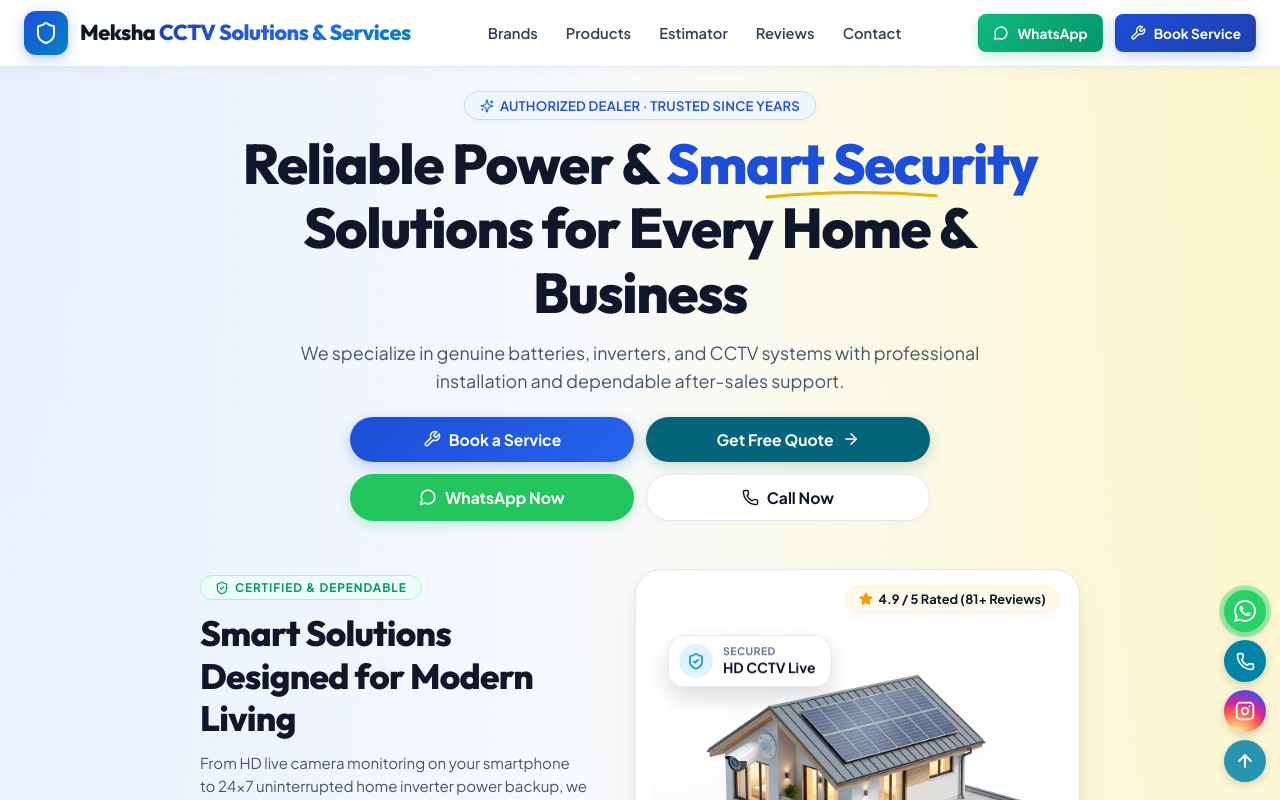
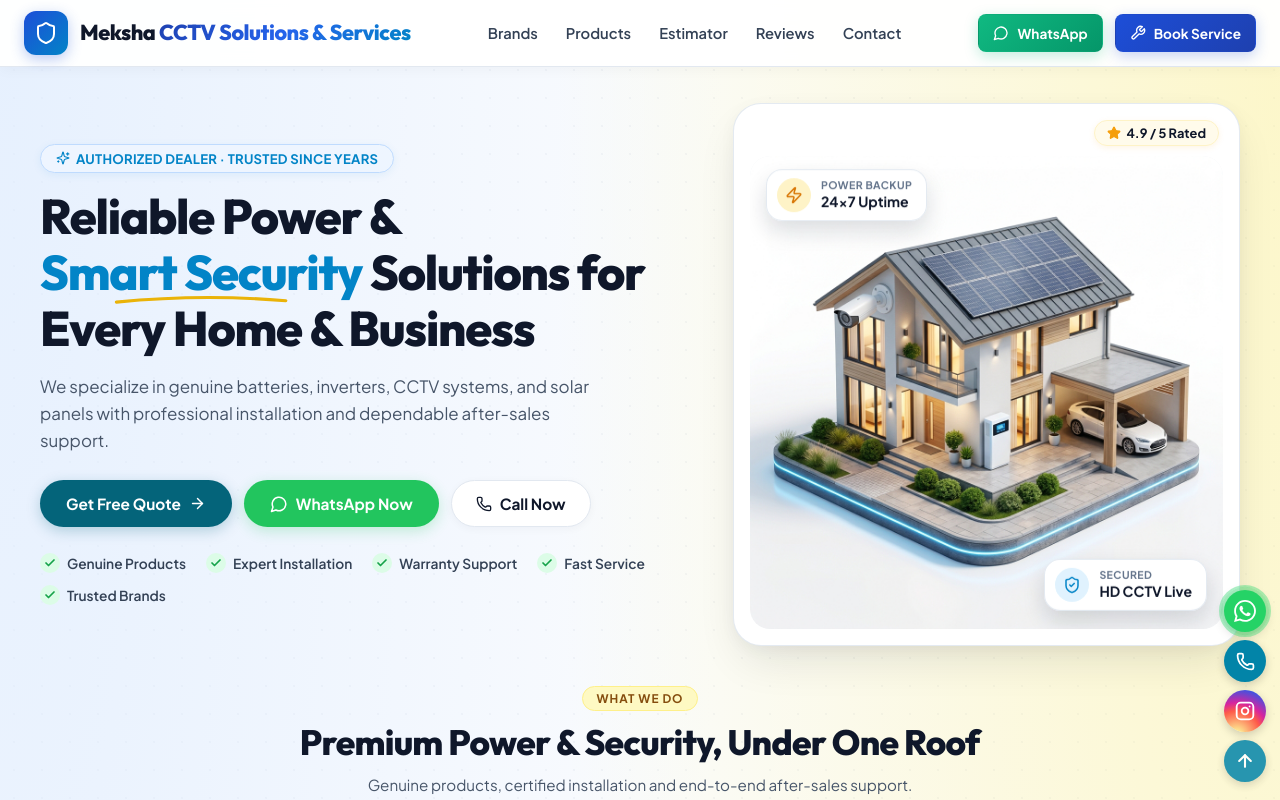
Before and after one commit to kishorn14/CCTV_inventory_management, a React (Vite) app: page / in a window 1280 px wide. Shown: the top 800 px of the page. Built offline with nearby package versions, Linux system fonts and the light colour scheme.

Commit message:
Match desktop hero view: 2-column side-by-side layout with left CTA/trust badges and right 3D smart home card

```diff
--- a/src/components/Hero.tsx
+++ b/src/components/Hero.tsx
@@ -5,7 +5,6 @@
   MessageCircle,
   Phone,
   ArrowRight,
-  Wrench,
   ShieldCheck,
   Clock,
   Check,
@@ -94,39 +93,40 @@
       }} />
 
       <div className="container">
-        {/* Top Trust Badge */}
-        <div style={{ textAlign: 'center', marginBottom: '12px' }}>
+        {/* Main 2-Column Hero Split (Desktop Side-by-Side, Mobile Stacked) */}
+        <div className="hero-main-split">
+          {/* LEFT COLUMN: Badge, H1 Title, Subtitle, CTA Buttons, Trust Badges */}
+          <div className="hero-main-left">
+            {/* 1. Top Trust Badge */}
             <div className="section-badge" style={{
               background: 'rgba(239, 246, 255, 0.95)',
               border: '1px solid #bfdbfe',
-            color: '#1d4ed8',
-            fontWeight: 600,
+              color: '#0284c7',
+              fontWeight: 700,
               fontSize: '0.82rem',
               padding: '5px 15px',
               borderRadius: '9999px',
               display: 'inline-flex',
               alignItems: 'center',
               gap: '6px',
-            boxShadow: '0 2px 8px rgba(29, 78, 216, 0.05)',
-            margin: 0
+              boxShadow: '0 2px 8px rgba(2, 132, 199, 0.08)',
+              marginBottom: '16px'
             }}>
-            <Sparkles size={14} color="#2563eb" />
+              <Sparkles size={14} color="#0284c7" />
               <span>Authorized Dealer · Trusted Since Years</span>
             </div>
-        </div>
 
-        {/* Hero Main Heading & Description */}
-        <div style={{ textAlign: 'center', maxWidth: '880px', margin: '0 auto 24px auto' }}>
+            {/* 2. Main Heading */}
             <h1 style={{
-            fontSize: 'clamp(2.1rem, 6.8vw, 3.5rem)',
+              fontSize: 'clamp(2.2rem, 3.8vw, 3.4rem)',
               fontWeight: 800,
               lineHeight: 1.15,
               color: '#0f172a',
-            marginBottom: '14px',
+              marginBottom: '16px',
               letterSpacing: '-0.025em'
             }}>
               Reliable Power &amp;{' '}
-            <span style={{ position: 'relative', display: 'inline-block', color: '#1d4ed8' }}>
+              <span style={{ position: 'relative', display: 'inline-block', color: '#0284c7' }}>
                 Smart Security
                 <svg
                   viewBox="0 0 250 20"
@@ -152,69 +152,36 @@
               Solutions for Every Home &amp; Business
             </h1>
 
+            {/* 3. Subtitle */}
             <p style={{
-            fontSize: 'clamp(0.96rem, 3.4vw, 1.12rem)',
+              fontSize: 'clamp(0.96rem, 1.8vw, 1.06rem)',
               color: '#475569',
-            lineHeight: 1.55,
-            maxWidth: '680px',
-            margin: '0 auto 22px auto'
+              lineHeight: 1.6,
+              maxWidth: '560px',
+              marginBottom: '26px'
             }}>
-            We specialize in genuine batteries, inverters, and CCTV systems with professional installation and dependable after-sales support.
+              We specialize in genuine batteries, inverters, CCTV systems, and solar panels with professional installation and dependable after-sales support.
             </p>
 
-          {/* Action Buttons - Hero Pill Buttons Group (Responsive 2x2 on Desktop) */}
-          <div className="hero-cta-group">
-            {/* Button 0: Book a Service */}
-            <button
-              onClick={() => onOpenBooking()}
-              style={{
-                display: 'flex',
-                alignItems: 'center',
-                justifyContent: 'center',
-                gap: '8px',
-                background: 'linear-gradient(135deg, #1d4ed8 0%, #2563eb 100%)',
-                color: '#ffffff',
-                padding: '13px 28px',
-                borderRadius: '9999px',
-                fontWeight: 700,
-                fontSize: '0.98rem',
-                border: 'none',
-                cursor: 'pointer',
-                width: '100%',
-                boxShadow: '0 4px 14px rgba(29, 78, 216, 0.28)',
-                transition: 'all 0.2s ease'
-              }}
-              onMouseEnter={(e) => {
-                e.currentTarget.style.transform = 'translateY(-2px)';
-                e.currentTarget.style.boxShadow = '0 6px 18px rgba(29, 78, 216, 0.35)';
-              }}
-              onMouseLeave={(e) => {
-                e.currentTarget.style.transform = 'translateY(0)';
-                e.currentTarget.style.boxShadow = '0 4px 14px rgba(29, 78, 216, 0.28)';
-              }}
-            >
-              <Wrench size={18} />
-              <span>Book a Service</span>
-            </button>
-
+            {/* 4. Action Buttons (Horizontal Row on Desktop, Full Width Stack on Mobile) */}
+            <div className="hero-cta-buttons">
               {/* Button 1: Get Free Quote */}
               <button
                 onClick={() => onOpenQuote ? onOpenQuote() : onOpenBooking()}
                 style={{
-                display: 'flex',
+                  display: 'inline-flex',
                   alignItems: 'center',
                   justifyContent: 'center',
                   gap: '8px',
                   background: '#04647a',
                   color: '#ffffff',
-                padding: '13px 28px',
+                  padding: '13px 26px',
                   borderRadius: '9999px',
                   fontWeight: 700,
-                fontSize: '0.98rem',
+                  fontSize: '0.96rem',
                   border: 'none',
                   cursor: 'pointer',
-                width: '100%',
-                boxShadow: '0 4px 14px rgba(4, 100, 122, 0.22)',
+                  boxShadow: '0 4px 14px rgba(4, 100, 122, 0.25)',
                   transition: 'all 0.2s ease'
                 }}
                 onMouseEnter={(e) => {
@@ -227,7 +194,7 @@
                 }}
               >
                 <span>Get Free Quote</span>
-              <ArrowRight size={18} />
+                <ArrowRight size={17} />
               </button>
 
               {/* Button 2: WhatsApp Now */}
@@ -236,19 +203,18 @@
                 target="_blank"
                 rel="noopener noreferrer"
                 style={{
-                display: 'flex',
+                  display: 'inline-flex',
                   alignItems: 'center',
                   justifyContent: 'center',
                   gap: '8px',
                   background: '#22c55e',
                   color: '#ffffff',
-                padding: '13px 28px',
+                  padding: '13px 26px',
                   borderRadius: '9999px',
                   fontWeight: 700,
-                fontSize: '0.98rem',
+                  fontSize: '0.96rem',
                   textDecoration: 'none',
-                width: '100%',
-                boxShadow: '0 4px 14px rgba(34, 197, 94, 0.22)',
+                  boxShadow: '0 4px 14px rgba(34, 197, 94, 0.24)',
                   transition: 'all 0.2s ease'
                 }}
                 onMouseEnter={(e) => {
@@ -268,19 +234,18 @@
               <a
                 href={`tel:${shopInfo.phone}`}
                 style={{
-                display: 'flex',
+                  display: 'inline-flex',
                   alignItems: 'center',
                   justifyContent: 'center',
                   gap: '8px',
                   background: '#ffffff',
                   color: '#0f172a',
-                padding: '13px 28px',
+                  padding: '13px 24px',
                   borderRadius: '9999px',
                   fontWeight: 700,
-                fontSize: '0.98rem',
+                  fontSize: '0.96rem',
                   textDecoration: 'none',
                   border: '1px solid #e2e8f0',
-                width: '100%',
                   boxShadow: '0 2px 8px rgba(15, 23, 42, 0.04)',
                   transition: 'all 0.2s ease'
                 }}
@@ -295,82 +260,34 @@
                   e.currentTarget.style.background = '#ffffff';
                 }}
               >
-              <Phone size={17} color="#0f172a" />
+                <Phone size={16} color="#0f172a" />
                 <span>Call Now</span>
               </a>
             </div>
 
-          {/* Trust Checklist & Smart Home Showcase Visual (Responsive 2-Column Split on Desktop, Directly Below Action Buttons) */}
-          <div className="hero-trust-split-section">
-            {/* Left Column: Value Proposition & 5 Checkmarks Trust Grid */}
-            <div style={{ textAlign: 'left' }}>
-              <div style={{
-                display: 'inline-flex',
-                alignItems: 'center',
-                gap: '6px',
-                background: '#ecfdf5',
-                border: '1px solid #a7f3d0',
-                color: '#059669',
-                fontWeight: 800,
-                fontSize: '0.74rem',
-                letterSpacing: '0.08em',
-                padding: '4px 14px',
-                borderRadius: '9999px',
-                textTransform: 'uppercase',
-                marginBottom: '12px'
-              }}>
-                <ShieldCheck size={14} color="#059669" />
-                <span>Certified &amp; Dependable</span>
-              </div>
-
-              <h2 style={{
-                fontSize: 'clamp(1.5rem, 4vw, 2.2rem)',
-                fontWeight: 800,
-                color: '#0f172a',
-                lineHeight: 1.2,
-                marginBottom: '12px',
-                letterSpacing: '-0.02em'
-              }}>
-                Smart Solutions Designed for Modern Living
-              </h2>
-
-              <p style={{
-                fontSize: '0.94rem',
-                color: '#475569',
-                lineHeight: 1.55,
-                marginBottom: '20px'
-              }}>
-                From HD live camera monitoring on your smartphone to 24×7 uninterrupted home inverter power backup, we deliver turnkey installation across Davangere.
-              </p>
-
-              {/* 5 Checkmarks Grid */}
-              <div style={{
-                display: 'grid',
-                gridTemplateColumns: 'repeat(auto-fit, minmax(180px, 1fr))',
-                gap: '12px 16px',
-                marginBottom: '24px'
-              }}>
+            {/* 5. Trust Badges Row */}
+            <div className="hero-trust-badges">
               {[
-                  '100% Genuine Products',
-                  'Certified Expert Installation',
-                  'Official Warranty Support',
-                  'Doorstep Prompt Service',
-                  'Authorized Dealer Brands'
+                'Genuine Products',
+                'Expert Installation',
+                'Warranty Support',
+                'Fast Service',
+                'Trusted Brands'
               ].map((feat, idx) => (
                 <div
                   key={idx}
                   style={{
-                      display: 'flex',
+                    display: 'inline-flex',
                     alignItems: 'center',
-                      gap: '10px',
-                      color: '#1e293b',
+                    gap: '7px',
+                    color: '#334155',
                     fontWeight: 600,
-                      fontSize: '0.88rem'
+                    fontSize: '0.86rem'
                   }}
                 >
                   <div style={{
-                      width: '22px',
-                      height: '22px',
+                    width: '20px',
+                    height: '20px',
                     borderRadius: '50%',
                     background: '#dcfce7',
                     color: '#16a34a',
@@ -379,31 +296,23 @@
                     justifyContent: 'center',
                     flexShrink: 0
                   }}>
-                      <Check size={14} strokeWidth={3} />
+                    <Check size={12} strokeWidth={3.5} />
                   </div>
                   <span>{feat}</span>
                 </div>
               ))}
             </div>
-
-              <button
-                onClick={() => onOpenBooking()}
-                className="btn btn-primary"
-                style={{ borderRadius: '9999px', padding: '12px 24px', fontWeight: 700 }}
-              >
-                <Wrench size={18} />
-                <span>Request Doorstep Service</span>
-              </button>
           </div>
 
-            {/* Right Column: Showcase Card with 3D Illustration & Floating Badges */}
+          {/* RIGHT COLUMN: 3D Smart Home Showcase Card */}
+          <div className="hero-main-right" style={{ width: '100%' }}>
             <div style={{
               background: '#ffffff',
-              border: '1px solid #e2e8f0',
-              borderRadius: '26px',
+              border: '1px solid rgba(226, 232, 240, 0.9)',
+              borderRadius: '28px',
               padding: '16px',
               position: 'relative',
-              boxShadow: '0 16px 36px -8px rgba(15, 23, 42, 0.1), 0 4px 12px rgba(15, 23, 42, 0.04)',
+              boxShadow: '0 20px 45px -10px rgba(15, 23, 42, 0.12), 0 4px 16px rgba(15, 23, 42, 0.04)',
               overflow: 'hidden'
             }}>
               {/* Top Right Rating Badge */}
@@ -427,7 +336,7 @@
                   boxShadow: '0 2px 6px rgba(245, 158, 11, 0.1)'
                 }}>
                   <Star size={14} fill="#f59e0b" color="#f59e0b" />
-                  <span style={{ color: '#0f172a' }}>4.9 / 5 Rated (81+ Reviews)</span>
+                  <span style={{ color: '#0f172a' }}>4.9 / 5 Rated</span>
                 </div>
               </div>
 
@@ -453,7 +362,7 @@
                   }}
                 />
 
-                {/* Floating Badge 1 - Top Left: Secured / HD CCTV Live */}
+                {/* Floating Badge 1 - Top Left: Power Backup / 24x7 Uptime */}
                 <div style={{
                   position: 'absolute',
                   top: '16px',
@@ -469,6 +378,46 @@
                   gap: '10px',
                   boxShadow: '0 10px 22px rgba(15, 23, 42, 0.14)',
                   animation: 'floatSlow 4s ease-in-out infinite'
+                }}>
+                  <div style={{
+                    width: '34px',
+                    height: '34px',
+                    borderRadius: '50%',
+                    background: '#fef3c7',
+                    color: '#d97706',
+                    display: 'flex',
+                    alignItems: 'center',
+                    justifyContent: 'center',
+                    flexShrink: 0
+                  }}>
+                    <Zap size={18} />
+                  </div>
+                  <div style={{ textAlign: 'left' }}>
+                    <div style={{ fontSize: '0.66rem', color: '#64748b', fontWeight: 700, textTransform: 'uppercase', letterSpacing: '0.04em', lineHeight: 1 }}>
+                      Power Backup
+                    </div>
+                    <div style={{ fontSize: '0.88rem', color: '#0f172a', fontWeight: 800, marginTop: '3px', lineHeight: 1.1 }}>
+                      24×7 Uptime
+                    </div>
+                  </div>
+                </div>
+
+                {/* Floating Badge 2 - Bottom Right: Secured / HD CCTV Live */}
+                <div style={{
+                  position: 'absolute',
+                  bottom: '16px',
+                  right: '16px',
+                  background: 'rgba(255, 255, 255, 0.95)',
+                  backdropFilter: 'blur(8px)',
+                  WebkitBackdropFilter: 'blur(8px)',
+                  border: '1px solid rgba(226, 232, 240, 0.9)',
+                  borderRadius: '16px',
+                  padding: '8px 14px 8px 10px',
+                  display: 'flex',
+                  alignItems: 'center',
+                  gap: '10px',
+                  boxShadow: '0 10px 22px rgba(15, 23, 42, 0.14)',
+                  animation: 'floatSlow 4s ease-in-out infinite 2s'
                 }}>
                   <div style={{
                     width: '34px',
@@ -490,45 +439,6 @@
                     <div style={{ fontSize: '0.88rem', color: '#0f172a', fontWeight: 800, marginTop: '3px', lineHeight: 1.1 }}>
                       HD CCTV Live
                     </div>
-                  </div>
-                </div>
-
-                {/* Floating Badge 2 - Bottom Right: Power Backup / 24x7 Uptime */}
-                <div style={{
-                  position: 'absolute',
-                  bottom: '16px',
-                  right: '16px',
-                  background: 'rgba(255, 255, 255, 0.95)',
-                  backdropFilter: 'blur(8px)',
-                  WebkitBackdropFilter: 'blur(8px)',
-                  border: '1px solid rgba(226, 232, 240, 0.9)',
-                  borderRadius: '16px',
-                  padding: '8px 14px 8px 10px',
-                  display: 'flex',
-                  alignItems: 'center',
-                  gap: '10px',
-                  boxShadow: '0 10px 22px rgba(15, 23, 42, 0.14)',
-                  animation: 'floatSlow 4s ease-in-out infinite 2s'
-                }}>
-                  <div style={{
-                    width: '34px',
-                    height: '34px',
-                    borderRadius: '50%',
-                    background: '#fef3c7',
-                    color: '#d97706',
-                    display: 'flex',
-                    alignItems: 'center',
-                    justifyContent: 'center',
-                    flexShrink: 0
-                  }}>
-                    <Zap size={18} />
-                  </div>
-                  <div style={{ textAlign: 'left' }}>
-                    <div style={{ fontSize: '0.66rem', color: '#64748b', fontWeight: 700, textTransform: 'uppercase', letterSpacing: '0.04em', lineHeight: 1 }}>
-                      Power Backup
-                    </div>
-                    <div style={{ fontSize: '0.88rem', color: '#0f172a', fontWeight: 800, marginTop: '3px', lineHeight: 1.1 }}>
-                      24×7 Uptime
                   </div>
                 </div>
               </div>
@@ -1141,7 +1051,6 @@
             </div>
           </div>
         </div>
-      </div>
 
       {/* Interactive Power Planner / Inverter Load Calculator Modal */}
       <PowerPlannerModal
--- a/src/index.css
+++ b/src/index.css
@@ -606,21 +606,64 @@
    Preserves 100% mobile experience, unlocks premium desktop layout
    ========================================================= */
 
-/* Hero Action Buttons */
-.hero-cta-group {
+/* Hero 2-Column Main Split Layout (Desktop Side-by-Side, Mobile Stacked) */
+.hero-main-split {
+  display: flex;
+  flex-direction: column;
+  gap: 32px;
+  max-width: 520px;
+  margin: 0 auto;
+  text-align: center;
+}
+
+.hero-main-left {
+  display: flex;
+  flex-direction: column;
+  align-items: center;
+}
+
+.hero-cta-buttons {
   display: flex;
   flex-direction: column;
   gap: 10px;
-  max-width: 420px;
-  margin: 0 auto;
+  width: 100%;
+  max-width: 440px;
+  margin: 0 auto 22px auto;
 }
 
-@media (min-width: 640px) {
-  .hero-cta-group {
+.hero-trust-badges {
+  display: flex;
+  flex-wrap: wrap;
+  gap: 10px 16px;
+  justify-content: center;
+}
+
+@media (min-width: 900px) {
+  .hero-main-split {
     display: grid;
-    grid-template-columns: 1fr 1fr;
-    max-width: 580px;
+    grid-template-columns: 1.12fr 0.88fr;
+    gap: 48px;
+    max-width: 1200px;
+    margin: 12px auto 0 auto;
+    align-items: center;
+    text-align: left;
+  }
+
+  .hero-main-left {
+    align-items: flex-start;
+  }
+
+  .hero-cta-buttons {
+    flex-direction: row;
+    flex-wrap: wrap;
+    max-width: none;
+    margin: 0 0 26px 0;
     gap: 12px;
+  }
+
+  .hero-trust-badges {
+    justify-content: flex-start;
+    gap: 12px 20px;
   }
 }
 
```
Lines whose indentation alone changed are shown as unchanged.
